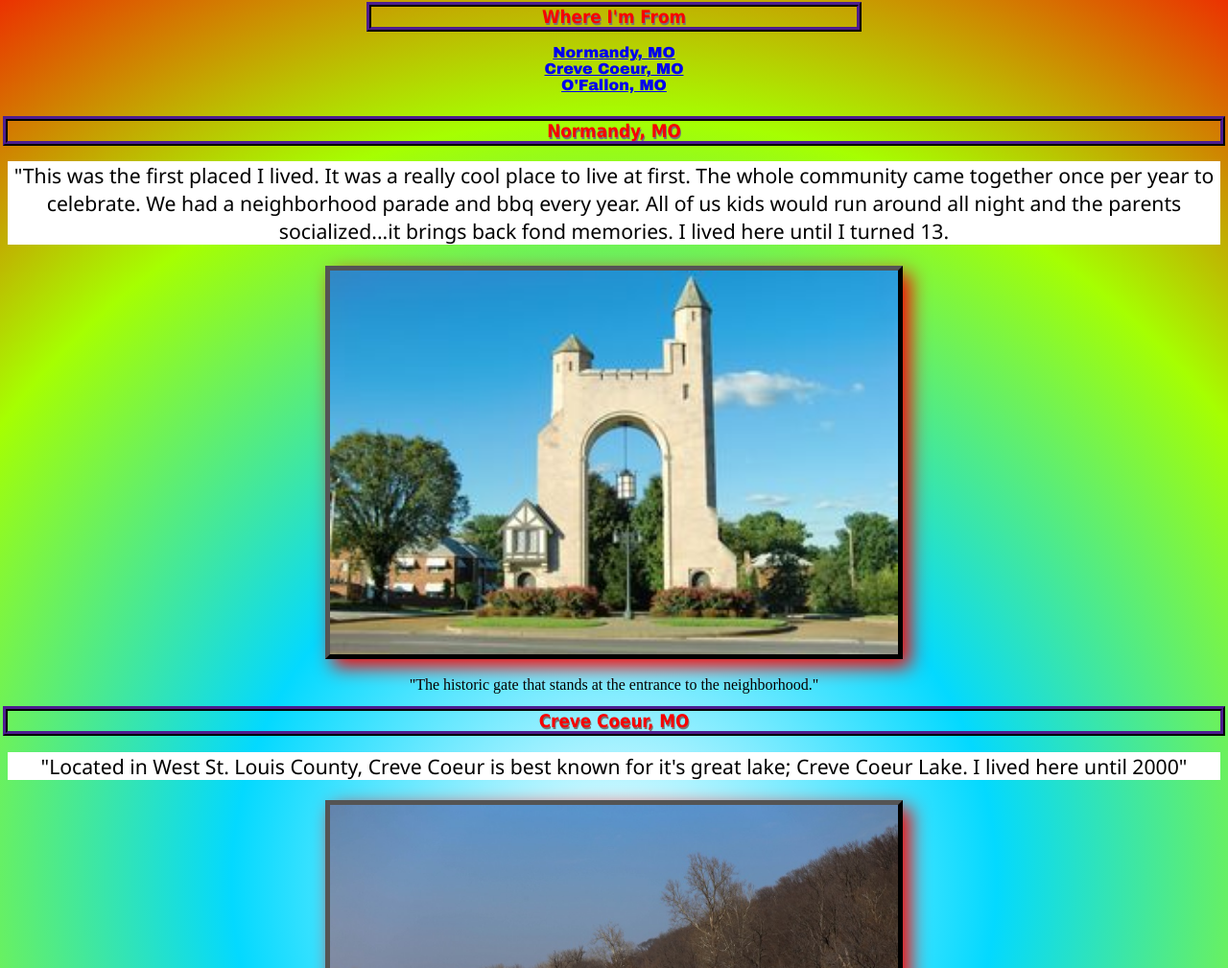
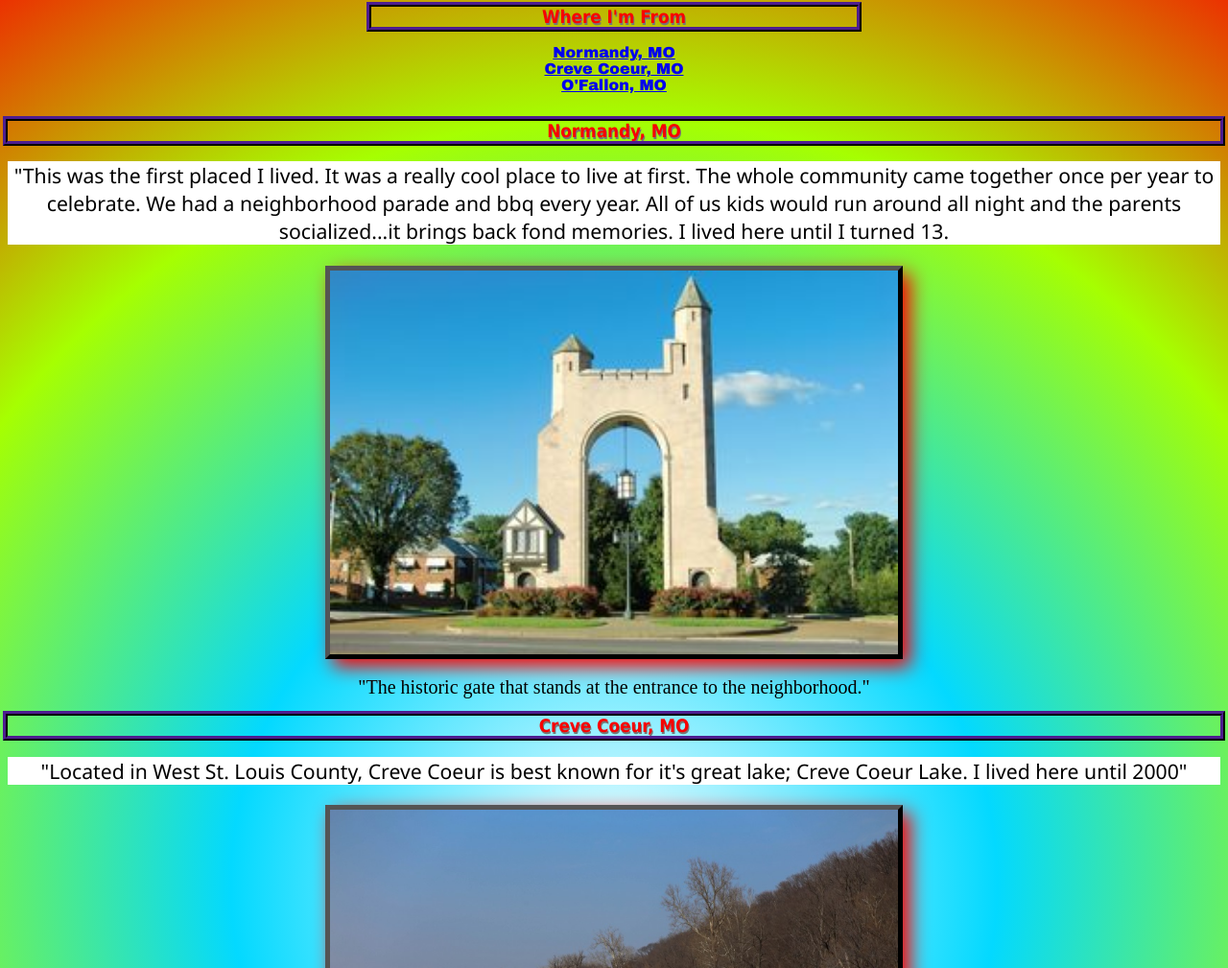
Before and after one commit to rocketfuelDM/html-me-something, a plain HTML site: page index.html in a window 1280 px wide. Shown: the part 91-1100 px from the top of the page at 96% size. Drawn offline with Linux system fonts and the light colour scheme.

Commit message:
Set Id in css

```diff
--- a/index.html
+++ b/index.html
@@ -39,7 +39,7 @@
                     </p>
                     <figure>
                         <img class="images" src="images/Pasadena Hills Gate.jpg" alt="The historic gate at the entrance of the neighborhood.">
-                        <figcaption>
+                        <figcaption id="figcaption">
                             "The historic gate that stands at the entrance to the neighborhood."
                         </figcaption>
                     </figure>
--- a/styles.css
+++ b/styles.css
@@ -52,6 +52,7 @@ img {
 
 #figcaption {
     font-size: 20px;
+
 }
 
 p {
```
